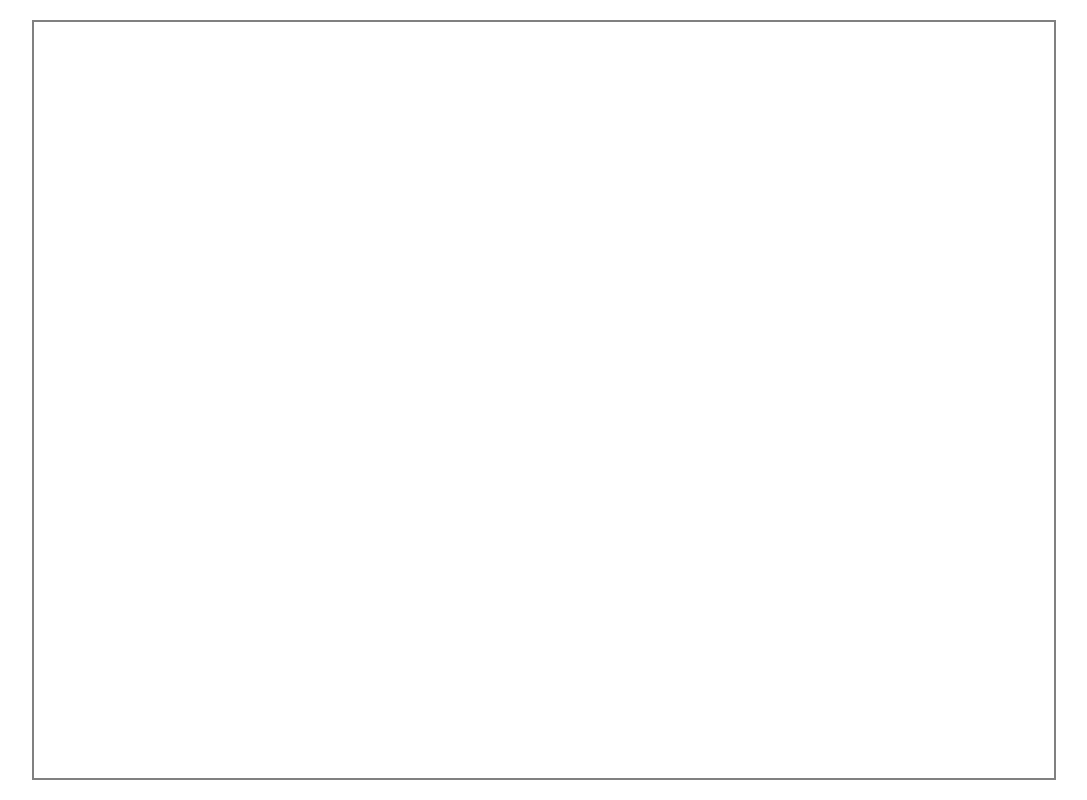
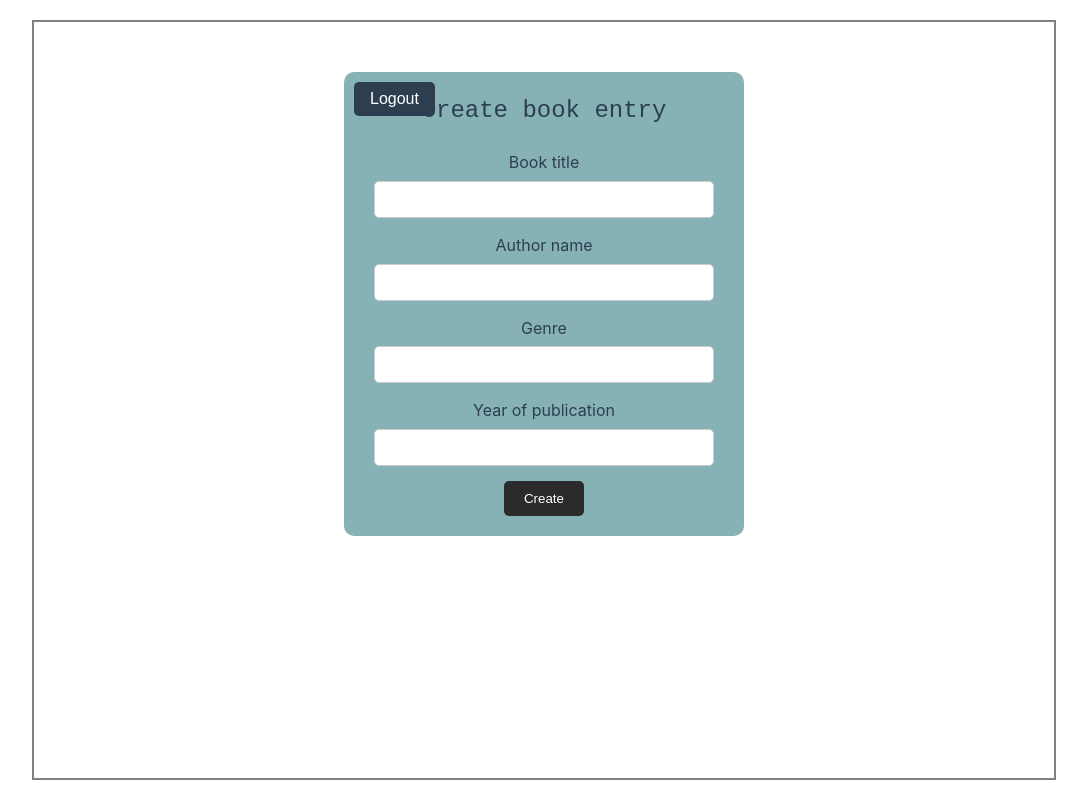
Before and after one commit to ivanaorz/examensarbeteFrontend, a Vue app in the folder frontend-vue-project/: page /create in a window 1280 px wide. Before the commit this address had no page. Shown: the whole page, without its empty margins (32-1119 px from the left). Built offline with nearby package versions, Linux system fonts and the light colour scheme.

Commit message:
Created create book view

```diff
--- a/frontend-vue-project/src/model/authDetails.ts
+++ b/frontend-vue-project/src/model/authDetails.ts
@@ -2,5 +2,5 @@ export interface AuthDetails {
     email: string;
     password: string;
     username: string;
-    authorName: string;
+    author_name: string;
   }
--- a/frontend-vue-project/src/model/bookDetails.ts
+++ b/frontend-vue-project/src/model/bookDetails.ts
@@ -1,8 +1,8 @@
 export interface BookDetails {
-    id: string;
-    userId: string;
+    id?: string;
+    userId?: string;
     title: string;
-    authorName: string;
+    author_name: string;
     genre: string;
     year: number;
   }
--- a/frontend-vue-project/src/model/userDetails.ts
+++ b/frontend-vue-project/src/model/userDetails.ts
@@ -4,5 +4,5 @@ export interface UserDetails {
     email: string;
     password: string;
     role: string;
-    authorName: string;
+    author_name: string;
   }
--- a/frontend-vue-project/src/router/index.ts
+++ b/frontend-vue-project/src/router/index.ts
@@ -3,7 +3,7 @@ import HomePageView from '../views/HomePageView.vue'
 import RegisterView from '../views/RegisterView.vue'
 import LoginView from '../views/LoginView.vue'
 import PersonalPageView from '../views/PersonalPageView.vue';
-// import CreateBookView from '../views/CreateBookView.vue';
+import CreateBookView from '../views/CreateBookView.vue';
 // import SeeBooksView from '../views/SeeBooksView.vue';
 // import UpdateBookView from '../views/UpdateBookView.vue';
 // import DeleteBookView from '../views/DeleteBookView.vue';
@@ -32,11 +32,11 @@ const router = createRouter({
       component: PersonalPageView
     },
 
-    // {
-    //   path: '/create',
-    //   name: 'CreateBookEntry',
-    //   component: CreateBookView
-    // },
+    {
+      path: '/create',
+      name: 'CreateBookEntry',
+      component: CreateBookView
+    },
     // {
     //   path: '/list',
     //   name: 'ListBookEntries',
--- a/frontend-vue-project/src/service/authService.ts
+++ b/frontend-vue-project/src/service/authService.ts
@@ -17,9 +17,9 @@ class AuthService {
     }
   }
 
-  async login(email: string, password: string, username: string, authorName: string): Promise<string> {
+  async login(email: string, password: string, username: string, author_name: string): Promise<string> {
     try {
-      const response = await axios.post(BASE_AUTH_URL + 'login', { email, password, username, authorName });
+      const response = await axios.post(BASE_AUTH_URL + 'login', { email, password, username, author_name });
       const token = response.data.token;
       jwtService.storeJwt(token);
       return 'Login successfully';
--- /dev/null
+++ b/frontend-vue-project/src/views/CreateBookView.vue
@@ -0,0 +1,149 @@
+<template>
+    <div class="create-book-view">
+      <LogoutButton />
+      <h1>Create book entry</h1>
+      <form @submit.prevent="createBook">
+        <div class="form-group">
+          <label for="title">Book title</label>
+          <input v-model="bookDetails.title" type="text" id="title" required />
+        </div>
+        <div class="form-group">
+          <label for="author">Author name</label>
+          <input v-model="bookDetails.author_name" type="text" id="author_name" required />
+        </div>
+        <div class="form-group">
+          <label for="genre">Genre</label>
+          <input v-model="bookDetails.genre" type="text" id="genre" required />
+        </div>
+        <div class="form-group">
+          <label for="year">Year of publication</label>
+          <input v-model="bookDetails.year" type="number" id="year" required />
+        </div>
+        <button type="submit" class="create-button">Create</button>
+      </form>
+      <p v-if="message" :class="{'success-message': isSuccess, 'error-message': !isSuccess}">
+        {{ message }}
+      </p>
+    </div>
+  </template>
+
+<script lang="ts">
+import { defineComponent, ref } from 'vue';
+import { useRouter } from 'vue-router';
+import BookService from '../service/bookService';
+import LogoutButton from '../components/LogoutButton.vue';
+
+export default defineComponent({
+  name: 'CreateBookView',
+  components: {
+    LogoutButton
+  },
+  setup() {
+    const router = useRouter();
+    const bookDetails = ref({
+      title: '',
+      author_name: '',
+      genre: '',
+      year: null as number | null
+    });
+    const message = ref('');
+    const isSuccess = ref(false);
+
+    const createBook = async () => {
+      if (bookDetails.value.year === null) {
+        message.value = 'Year of publication is required';
+        isSuccess.value = false;
+        return;
+      }
+
+      try {
+        const responseMessage = await BookService.createBook({
+          ...bookDetails.value,
+          year: bookDetails.value.year
+        });
+        message.value = responseMessage;
+        isSuccess.value = true;
+        bookDetails.value = { title: '', author_name: '', genre: '', year: null };
+      } catch (error) {
+        message.value = (error as Error).message;
+        isSuccess.value = false;
+      }
+    };
+
+    const goBack = () => {
+      router.push({ name: 'PersonalPage' });
+    };
+
+    return {
+      bookDetails,
+      message,
+      isSuccess,
+      createBook,
+      goBack
+    };
+  }
+});
+</script>
+
+<style scoped>
+.create-book-view {
+  background-color: #86b2b6;
+  padding: 20px;
+  border-radius: 10px;
+  width: 400px;
+  margin: 50px auto;
+  text-align: center;
+  position: relative;
+}
+
+.logout-button {
+  position: absolute;
+  top: 10px;
+  left: 10px;
+}
+
+
+h1 {
+  font-family: 'Courier New', Courier, monospace;
+  font-size: 24px;
+  margin-bottom: 20px;
+}
+
+.form-group {
+  margin-bottom: 15px;
+}
+
+label {
+  display: block;
+  font-size: 16px;
+  margin-bottom: 5px;
+}
+
+input {
+  width: calc(100% - 20px);
+  padding: 10px;
+  border: 1px solid #ccc;
+  border-radius: 5px;
+}
+
+.create-button {
+  background-color: #2b2b2b;
+  color: white;
+  border: none;
+  border-radius: 5px;
+  padding: 10px 20px;
+  cursor: pointer;
+}
+
+.create-button:hover {
+  background-color: #1f1f1f;
+}
+
+.success-message {
+  color: green;
+}
+
+.error-message {
+  color: red;
+}
+</style>
--- a/frontend-vue-project/src/views/LoginView.vue
+++ b/frontend-vue-project/src/views/LoginView.vue
@@ -8,7 +8,7 @@
         </div>
         <div class="input-group">
           <label for="authorName">Author Name</label>
-          <input type="text" id="authorName" v-model="authDetails.authorName" required />
+          <input type="text" id="authorName" v-model="authDetails.author_name" required />
         </div>
         <div class="input-group">
           <label for="email">Email</label>
@@ -40,7 +40,7 @@ export default defineComponent({
     const router = useRouter();
     const authDetails = ref({
       username: '',
-      authorName: '',
+      author_name: '',
       email: '',
       password: ''
     });
@@ -48,7 +48,7 @@ export default defineComponent({
 
     const login = async () => {
       try {
-        await AuthService.login(authDetails.value.email, authDetails.value.password, authDetails.value.username, authDetails.value.authorName);
+        await AuthService.login(authDetails.value.email, authDetails.value.password, authDetails.value.username, authDetails.value.author_name);
         router.push('/personal-page');
       } catch (error: unknown) {
         if (error instanceof Error && error.message === 'Account does not exist') {
--- a/frontend-vue-project/src/views/RegisterView.vue
+++ b/frontend-vue-project/src/views/RegisterView.vue
@@ -8,7 +8,7 @@
       </div>
       <div class="form-group">
         <label for="authorName">Author name</label>
-        <input type="text" v-model="authorName" id="authorName" required />
+        <input type="text" v-model="author_name" id="author_name" required />
       </div>
       <div class="form-group">
         <label for="email">Email</label>
@@ -48,7 +48,7 @@ import AuthService from '../service/authService';
 export default {
   setup() {
     const username = ref('');
-    const authorName = ref('');
+    const author_name = ref('');
     const email = ref('');
     const password = ref('');
     const showModal = ref(false);
@@ -61,7 +61,7 @@ export default {
       try {
         const authDetails = {
           username: username.value,
-          authorName: authorName.value,
+          author_name: author_name.value,
           email: email.value,
           password: password.value,
         };
@@ -98,7 +98,7 @@ export default {
 
     return {
       username,
-      authorName,
+      author_name,
       email,
       password,
       showModal,
```
